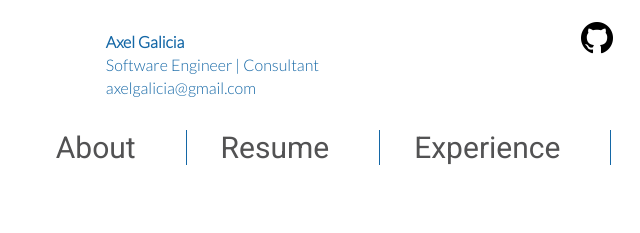
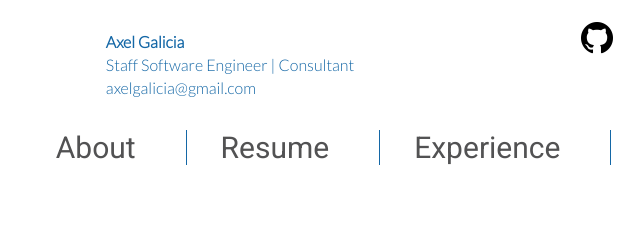
Before and after one commit to axelgalicia/axel.today, a plain HTML site: page index.html in a window 1280 px wide. Shown: the part 531-764 px from the top of the page, 213-853 px from the left. Drawn offline with Linux system fonts and the light colour scheme.

Commit message:
update resume 2

```diff
--- a/index.html
+++ b/index.html
@@ -59,7 +59,7 @@
 
         <div class="business-card">
             <p class="personal-name">Axel Galicia</p>
-            <p>Software Engineer | Consultant</p>
+            <p>Staff Software Engineer | Consultant</p>
             <p>axelgalicia@gmail.com</p>
         </div>
 
```
